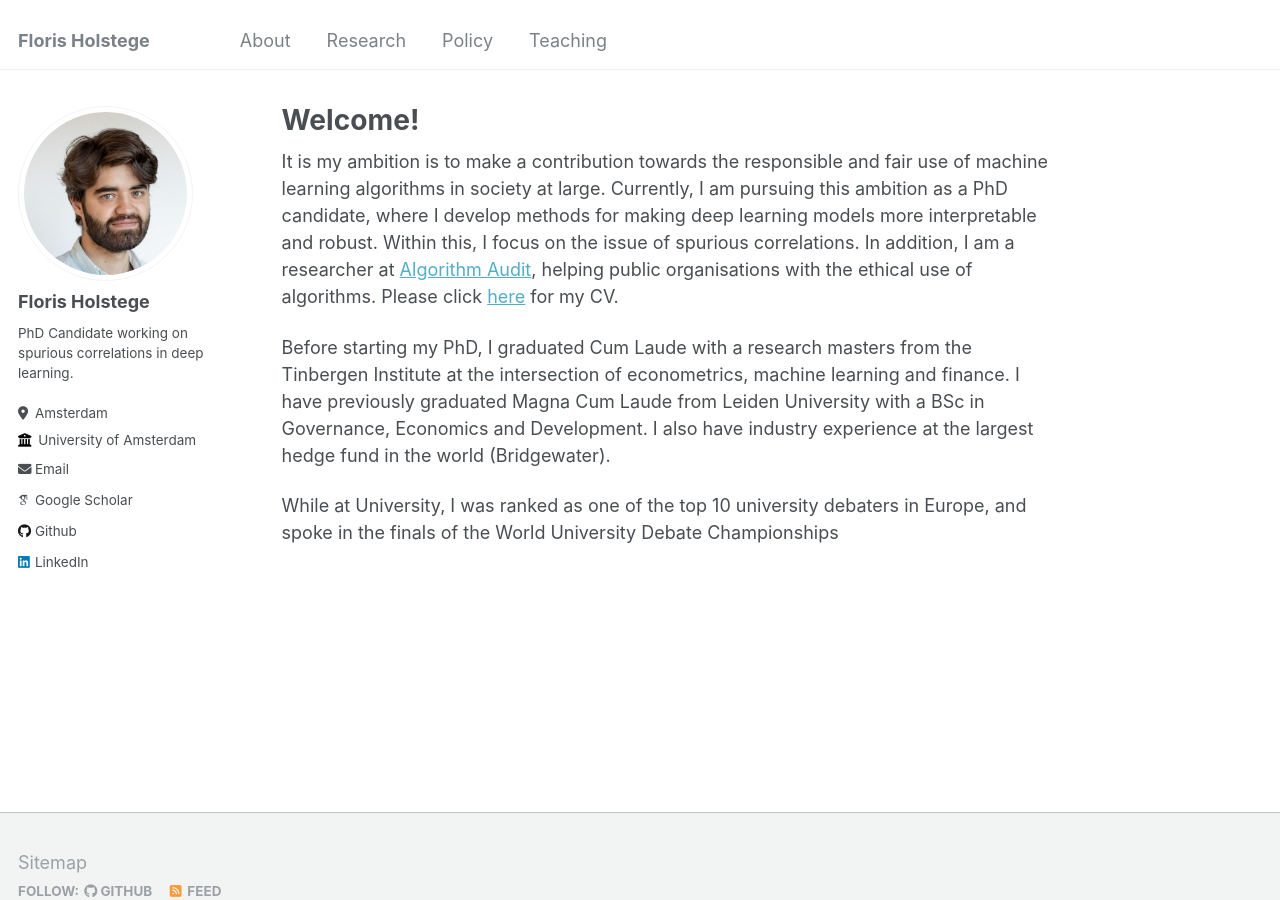
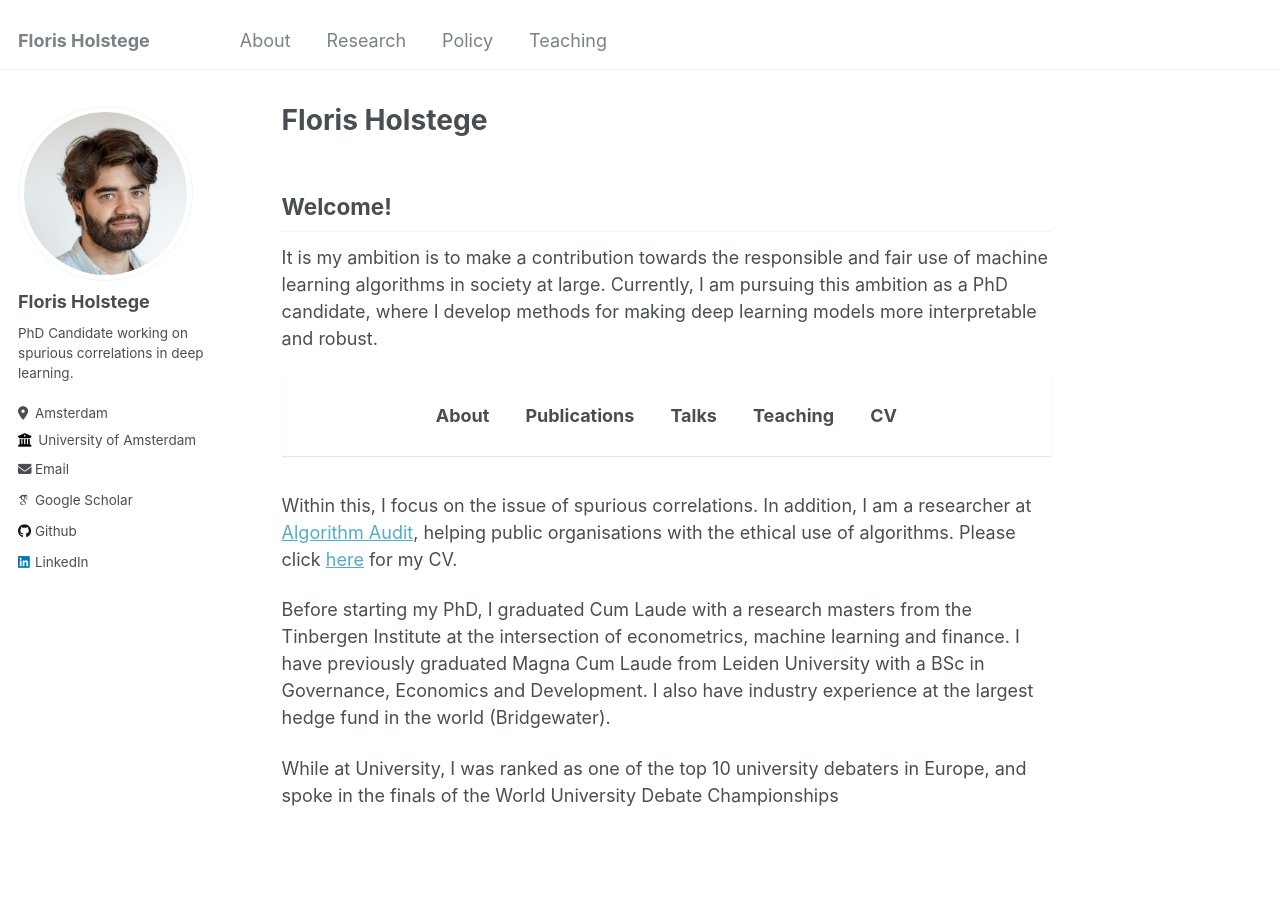
Before and after one commit to fholstege/fholstege.github.io, a Jekyll site: the page built from _pages/about.md, in a window 1280 px wide and 900 px high. Built offline with Jekyll 4.4.1, drawn with Linux system fonts in a browser that asks for light colours; some web fonts are replaced; some of the changed text lies outside the part shown.

Commit message:
Singe page design

```diff
--- /dev/null
+++ b/_includes/about.html
@@ -0,0 +1,7 @@
+<div class="about-content">
+  <p>It is my ambition is to make a contribution towards the responsible and fair use of machine learning algorithms in society at large. Currently, I am pursuing this ambition as a PhD candidate, where I develop methods for making deep learning models more interpretable and robust. Within this, I focus on the issue of spurious correlations. In addition, I am a researcher at <a href="https://algorithmaudit.eu">Algorithm Audit</a>, helping public organisations with the ethical use of algorithms. Please click <a href="https://fholstege.github.io/assets/docs/cv.pdf">here</a> for my CV.</p>
+
+  <p>Before starting my PhD, I graduated Cum Laude with a research masters from the Tinbergen Institute at the intersection of econometrics, machine learning and finance. I have previously graduated Magna Cum Laude from Leiden University with a BSc in Governance, Economics and Development. I also have industry experience at the largest hedge fund in the world (Bridgewater).</p>
+
+  <p>While at University, I was ranked as one of the top 10 university debaters in Europe, and spoke in the finals of the World University Debate Championships</p>
+</div>
--- /dev/null
+++ b/_includes/cv.html
@@ -0,0 +1,75 @@
+<div class="cv-content">
+  <h3>Education</h3>
+  <ul>
+    <li>Ph.D in Version Control Theory, GitHub University, 2018 (expected)</li>
+    <li>M.S. in Jekyll, GitHub University, 2014</li>
+    <li>B.S. in GitHub, GitHub University, 2012</li>
+  </ul>
+
+  <h3>Work experience</h3>
+  <ul>
+    <li>
+      <strong>Spring 2024:</strong> Academic Pages Collaborator
+      <ul>
+        <li>Github University</li>
+        <li>Duties includes: Updates and improvements to template</li>
+        <li>Supervisor: The Users</li>
+      </ul>
+    </li>
+    <li>
+      <strong>Fall 2015:</strong> Research Assistant
+      <ul>
+        <li>Github University</li>
+        <li>Duties included: Merging pull requests</li>
+        <li>Supervisor: Professor Hub</li>
+      </ul>
+    </li>
+    <li>
+      <strong>Summer 2015:</strong> Research Assistant
+      <ul>
+        <li>Github University</li>
+        <li>Duties included: Tagging issues</li>
+        <li>Supervisor: Professor Git</li>
+      </ul>
+    </li>
+  </ul>
+
+  <h3>Skills</h3>
+  <ul>
+    <li>Skill 1</li>
+    <li>Skill 2
+      <ul>
+        <li>Sub-skill 2.1</li>
+        <li>Sub-skill 2.2</li>
+        <li>Sub-skill 2.3</li>
+      </ul>
+    </li>
+    <li>Skill 3</li>
+  </ul>
+
+  <h3>Publications</h3>
+  <ul>
+    {% for post in site.publications reversed %}
+      {% include archive-single-cv.html %}
+    {% endfor %}
+  </ul>
+
+  <h3>Talks</h3>
+  <ul>
+    {% for post in site.talks reversed %}
+      {% include archive-single-talk-cv.html %}
+    {% endfor %}
+  </ul>
+
+  <h3>Teaching</h3>
+  <ul>
+    {% for post in site.teaching reversed %}
+      {% include archive-single-cv.html %}
+    {% endfor %}
+  </ul>
+
+  <h3>Service and leadership</h3>
+  <ul>
+    <li>Currently signed in to 43 different slack teams</li>
+  </ul>
+</div>
--- /dev/null
+++ b/_includes/publications.html
@@ -0,0 +1,5 @@
+<div class="publications-content">
+  {% for post in site.publications reversed %}
+    {% include archive-single.html %}
+  {% endfor %}
+</div>
--- a/_includes/scripts.html
+++ b/_includes/scripts.html
@@ -2,3 +2,6 @@
 
 {% include analytics.html %}
 {% include /comments-providers/scripts.html %}
+
+<!-- Custom JavaScript -->
+<script src="{{ base_path }}/assets/js/custom.js"></script>
--- /dev/null
+++ b/_includes/talks.html
@@ -0,0 +1,5 @@
+<div class="talks-content">
+  {% for post in site.talks reversed %}
+    {% include archive-single.html %}
+  {% endfor %}
+</div>
--- /dev/null
+++ b/_includes/teaching.html
@@ -0,0 +1,5 @@
+<div class="teaching-content">
+  {% for post in site.teaching reversed %}
+    {% include archive-single.html %}
+  {% endfor %}
+</div>
--- /dev/null
+++ b/_layouts/single-page.html
@@ -0,0 +1,67 @@
+---
+layout: default
+---
+
+{% include base_path %}
+
+{% if page.header.overlay_color or page.header.overlay_image or page.header.image %}
+  {% include page__hero.html %}
+{% endif %}
+
+<div id="main" role="main">
+  {% include sidebar.html %}
+
+  <article class="page" itemscope itemtype="http://schema.org/CreativeWork">
+    {% if page.title %}<meta itemprop="headline" content="{{ page.title | markdownify | strip_html | strip_newlines | escape_once }}">{% endif %}
+    {% if page.excerpt %}<meta itemprop="description" content="{{ page.excerpt | markdownify | strip_html | strip_newlines | escape_once }}">{% endif %}
+    {% if page.date %}<meta itemprop="datePublished" content="{{ page.date | date: "%B %d, %Y" }}">{% endif %}
+    {% if page.modified %}<meta itemprop="dateModified" content="{{ page.modified | date: "%B %d, %Y" }}">{% endif %}
+
+    <div class="page__inner-wrap">
+      {% unless page.header.overlay_color or page.header.overlay_image %}
+        <header>
+          {% if page.title %}<h1 class="page__title" itemprop="headline">{{ page.title | markdownify | remove: "<p>" | remove: "</p>" }}</h1>{% endif %}
+        </header>
+      {% endunless %}
+
+      <section class="page__content" itemprop="text">
+        {{ content }}
+
+        <div id="about-section" class="section">
+          <h2 class="section-title">About Me</h2>
+          {% include about.html %}
+        </div>
+
+        <div id="publications-section" class="section">
+          <h2 class="section-title">Publications</h2>
+          {% include publications.html %}
+        </div>
+
+        <div id="talks-section" class="section">
+          <h2 class="section-title">Talks</h2>
+          {% include talks.html %}
+        </div>
+
+        <div id="teaching-section" class="section">
+          <h2 class="section-title">Teaching</h2>
+          {% include teaching.html %}
+        </div>
+
+        <div id="cv-section" class="section">
+          <h2 class="section-title">CV</h2>
+          {% include cv.html %}
+        </div>
+      </section>
+
+      <footer class="page__meta">
+        {% if site.data.ui-text[site.locale].meta_label %}
+          <h4 class="page__meta-title">{{ site.data.ui-text[site.locale].meta_label }}</h4>
+        {% endif %}
+        {% include page__taxonomy.html %}
+      </footer>
+
+      {% if page.share %}{% include social-share.html %}{% endif %}
+
+    </div>
+  </article>
+</div>
--- a/_pages/about.md
+++ b/_pages/about.md
@@ -1,13 +1,28 @@
 ---
 permalink: /
-title: "Welcome!"
+title: "Floris Holstege"
+layout: single-page
 author_profile: true
 redirect_from:
   - /about/
   - /about.html
 ---
 
-It is my ambition is to make a contribution towards the responsible and fair use of machine learning algorithms in society at large. Currently, I am pursuing this ambition as a PhD candidate, where I develop methods for making deep learning models more interpretable and robust. Within this, I focus on the issue of spurious correlations. In addition, I am a researcher at [Algorithm Audit](https://algorithmaudit.eu), helping public organisations with the ethical use of algorithms. Please click [here](https://fholstege.github.io/assets/docs/cv.pdf) for my CV.
+## Welcome!
+
+It is my ambition is to make a contribution towards the responsible and fair use of machine learning algorithms in society at large. Currently, I am pursuing this ambition as a PhD candidate, where I develop methods for making deep learning models more interpretable and robust.
+
+<div id="section-nav" class="section-navigation">
+  <ul>
+    <li><a href="#about-section">About</a></li>
+    <li><a href="#publications-section">Publications</a></li>
+    <li><a href="#talks-section">Talks</a></li>
+    <li><a href="#teaching-section">Teaching</a></li>
+    <li><a href="#cv-section">CV</a></li>
+  </ul>
+</div>
+
+Within this, I focus on the issue of spurious correlations. In addition, I am a researcher at [Algorithm Audit](https://algorithmaudit.eu), helping public organisations with the ethical use of algorithms. Please click [here](https://fholstege.github.io/assets/docs/cv.pdf) for my CV.
 
 Before starting my PhD, I graduated Cum Laude with a research masters from the Tinbergen Institute at the intersection of econometrics, machine learning and finance. I have previously graduated Magna Cum Laude from Leiden University with a BSc in Governance, Economics and Development. I also have industry experience at the largest hedge fund in the world (Bridgewater).
 
--- a/assets/css/main.scss
+++ b/assets/css/main.scss
@@ -39,3 +39,71 @@
 @import "vendor/font-awesome/brands";
 @import "vendor/magnific-popup/magnific-popup";
 @import "print";
+
+/* Single page layout specific styles */
+.section {
+  min-height: 50vh;
+  padding: 2em 0;
+  border-bottom: 1px solid #f2f3f3;
+  scroll-margin-top: 80px;
+}
+
+.section:last-child {
+  border-bottom: none;
+}
+
+.section-title {
+  margin-bottom: 1em;
+  padding-bottom: 0.5em;
+  border-bottom: 4px solid $primary-color;
+  font-size: $type-size-2;
+}
+
+.section-navigation {
+  position: sticky;
+  top: 0;
+  z-index: 10;
+  background-color: #fff;
+  padding: 1em 0;
+  margin-bottom: 2em;
+  box-shadow: 0 1px 1px rgba(0,0,0,0.1);
+}
+
+.section-navigation ul {
+  display: flex;
+  list-style-type: none;
+  margin: 0;
+  padding: 0;
+  justify-content: center;
+  flex-wrap: wrap;
+}
+
+.section-navigation li {
+  margin: 0.5em 1em;
+}
+
+.section-navigation a {
+  text-decoration: none;
+  font-weight: bold;
+  color: $text-color;
+  padding: 0.5em 0;
+  border-bottom: 2px solid transparent;
+  transition: all 0.2s ease;
+}
+
+.section-navigation a:hover,
+.section-navigation a.active {
+  color: $primary-color;
+  border-bottom: 2px solid $primary-color;
+}
+
+/* Smooth scrolling */
+html {
+  scroll-behavior: smooth;
+}
+
+@media screen and (prefers-reduced-motion: reduce) {
+  html {
+    scroll-behavior: auto;
+  }
+}
--- /dev/null
+++ b/assets/js/custom.js
@@ -0,0 +1,35 @@
+$(document).ready(function() {
+  // Add smooth scrolling to section links
+  $('.section-navigation a').on('click', function(e) {
+    e.preventDefault();
+
+    var target = $(this.getAttribute('href'));
+
+    if (target.length) {
+      $('html, body').animate({
+        scrollTop: target.offset().top - 70
+      }, 500);
+    }
+  });
+
+  // Highlight active section in nav
+  $(window).on('scroll', function() {
+    var scrollPos = $(window).scrollTop();
+
+    $('.section').each(function() {
+      var currLink = $('.section-navigation a[href="#' + $(this).attr('id') + '"]');
+      var refElement = $(this);
+
+      if (refElement.position().top - 100 <= scrollPos &&
+          refElement.position().top + refElement.height() > scrollPos) {
+        $('.section-navigation a').removeClass('active');
+        currLink.addClass('active');
+      } else {
+        currLink.removeClass('active');
+      }
+    });
+  });
+
+  // Initial check for active section
+  $(window).trigger('scroll');
+});
```
